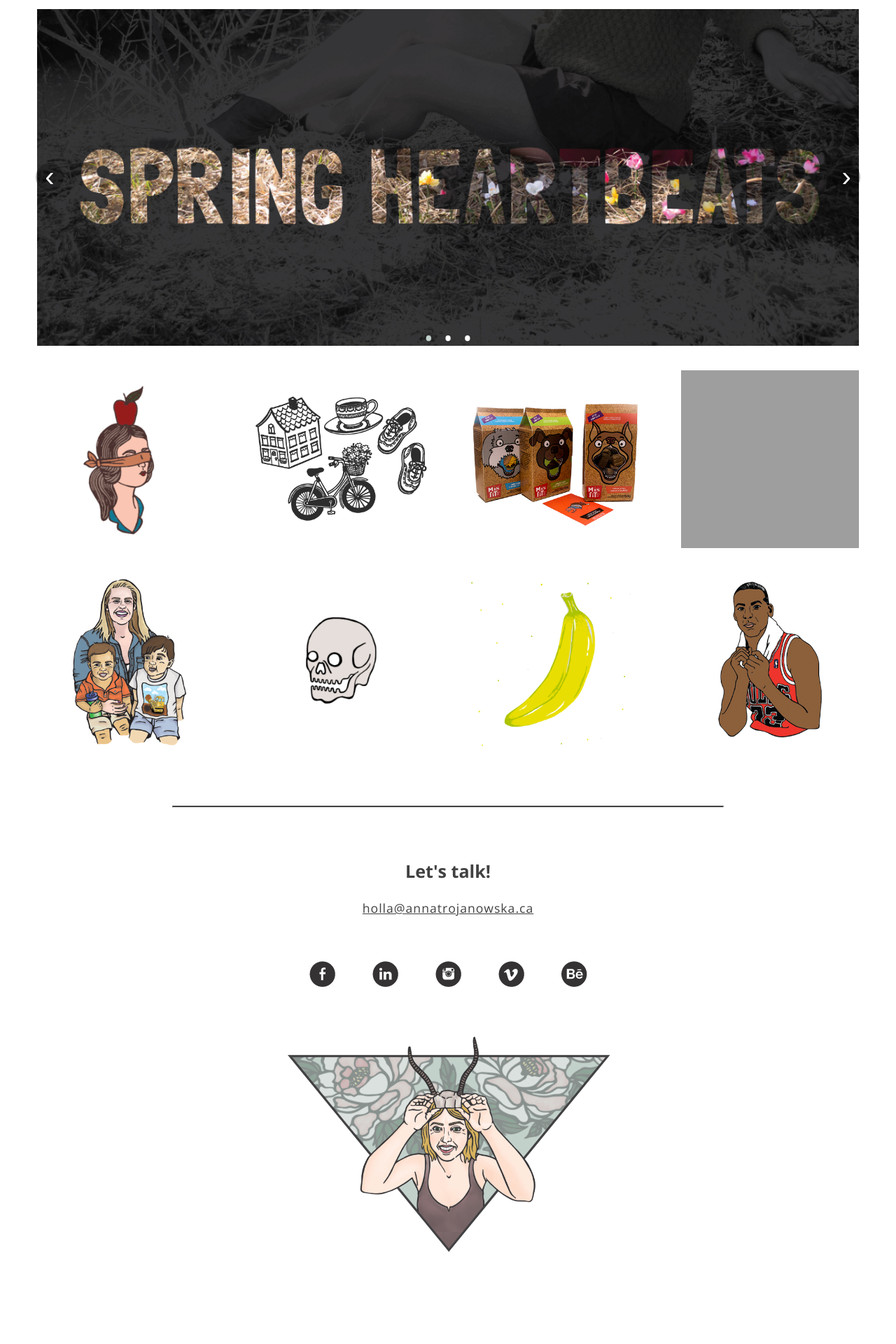
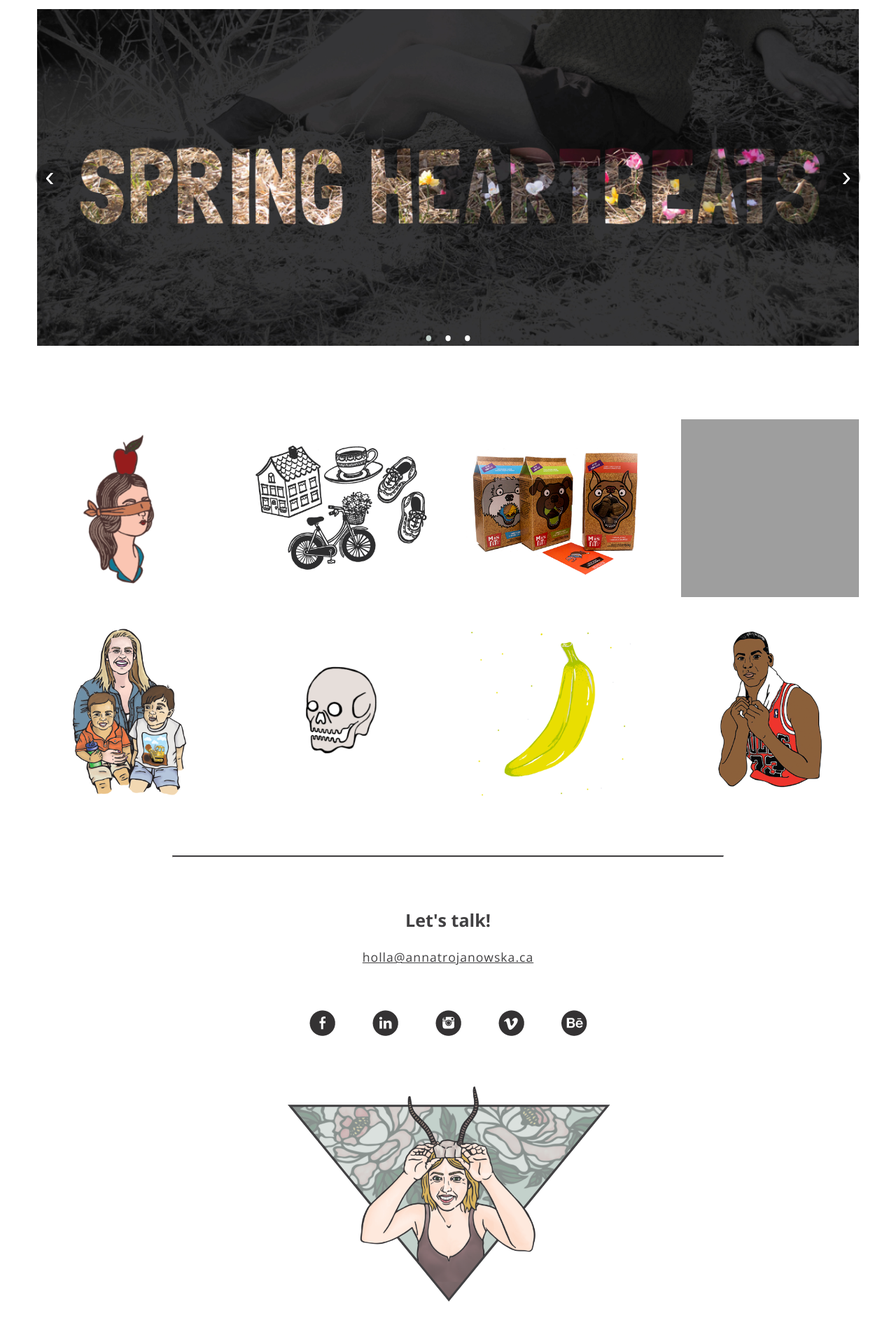
Before and after one commit to anna-trojanowska/annatrojanowska.ca, a Jekyll site: the page built from index.html, in a window 1280 px wide. Shown: the part 800-2720 px from the top of the page at 70% size. Built offline with Jekyll 4.4.1, drawn with Linux system fonts in a browser that asks for light colours; Markdown is read by kramdown in place of the engine named in the settings; before the commit the page ends 2649 px from its top, so only the background shows below that; grey boxes are pictures that could not be loaded.

Commit message:
added adding under carousel

```diff
--- a/css/main.css
+++ b/css/main.css
@@ -154,14 +154,12 @@ nav a {
     margin-right: 14em;
 }
 
-
-/*********************************** PORTFOLIO ***********************************/
-
 /*********************************** CAROUSEL ***********************************/
 
 .carousel {
     position: relative;
     margin-top: 26px;
+    padding-bottom: 4em;
 }
 
 .carousel-inner {
@@ -274,7 +272,8 @@ nav a {
     text-shadow: 0px 1px 2px rgba(0, 0, 0, 0.33), -1px 0px 2px rgba(255, 255, 255, 0);
 }
 
-/*********************************** CAROUSEL ***********************************/
+/*********************************** PORTFOLIO ***********************************/
+
 
 .image100 {
     width: 100%;
--- a/index.html
+++ b/index.html
@@ -25,15 +25,15 @@ layout: default
                     <div class="carousel-inner">
                         <input class="carousel-open" type="radio" id="carousel-1" name="carousel" aria-hidden="true" hidden="" checked="checked">
                         <div class="carousel-item">
-                            <a href="heartbeats.html" class="island fade" alt="Spring Heartbeats Tactile Stop Motion Portfolio Piece"><img src="{{site.baseurl}}/images/heartbeats-title.jpg"></a>
+                            <a href="{{site.baseurl}}/heartbeats" class="island fade" alt="Spring Heartbeats Tactile Stop Motion Portfolio Piece"><img src="{{site.baseurl}}/images/heartbeats-title.jpg"></a>
                         </div>
                         <input class="carousel-open" type="radio" id="carousel-2" name="carousel" aria-hidden="true" hidden="">
                         <div class="carousel-item">
-                            <a href="heartbeats.html" class="island fade" alt="Spring Heartbeats Tactile Stop Motion Portfolio Piece"><img src="{{site.baseurl}}/images/heartbeats-title.jpg"></a>
+                            <a href="{{site.baseurl}}/heartbeats" class="island fade" alt="Spring Heartbeats Tactile Stop Motion Portfolio Piece"><img src="{{site.baseurl}}/images/heartbeats-title.jpg"></a>
                         </div>
                         <input class="carousel-open" type="radio" id="carousel-3" name="carousel" aria-hidden="true" hidden="">
                         <div class="carousel-item">
-                            <a href="heartbeats.html" class="island fade" alt="Spring Heartbeats Tactile Stop Motion Portfolio Piece"><img src="{{site.baseurl}}/images/heartbeats-title.jpg"></a>
+                            <a href="{{site.baseurl}}/heartbeats" class="island fade" alt="Spring Heartbeats Tactile Stop Motion Portfolio Piece"><img src="{{site.baseurl}}/images/heartbeats-title.jpg"></a>
                         </div>
                         <label for="carousel-3" class="carousel-control prev control-1">‹</label>
                         <label for="carousel-2" class="carousel-control next control-1">›</label>
```
Also changed, not shown: 4 other files.
